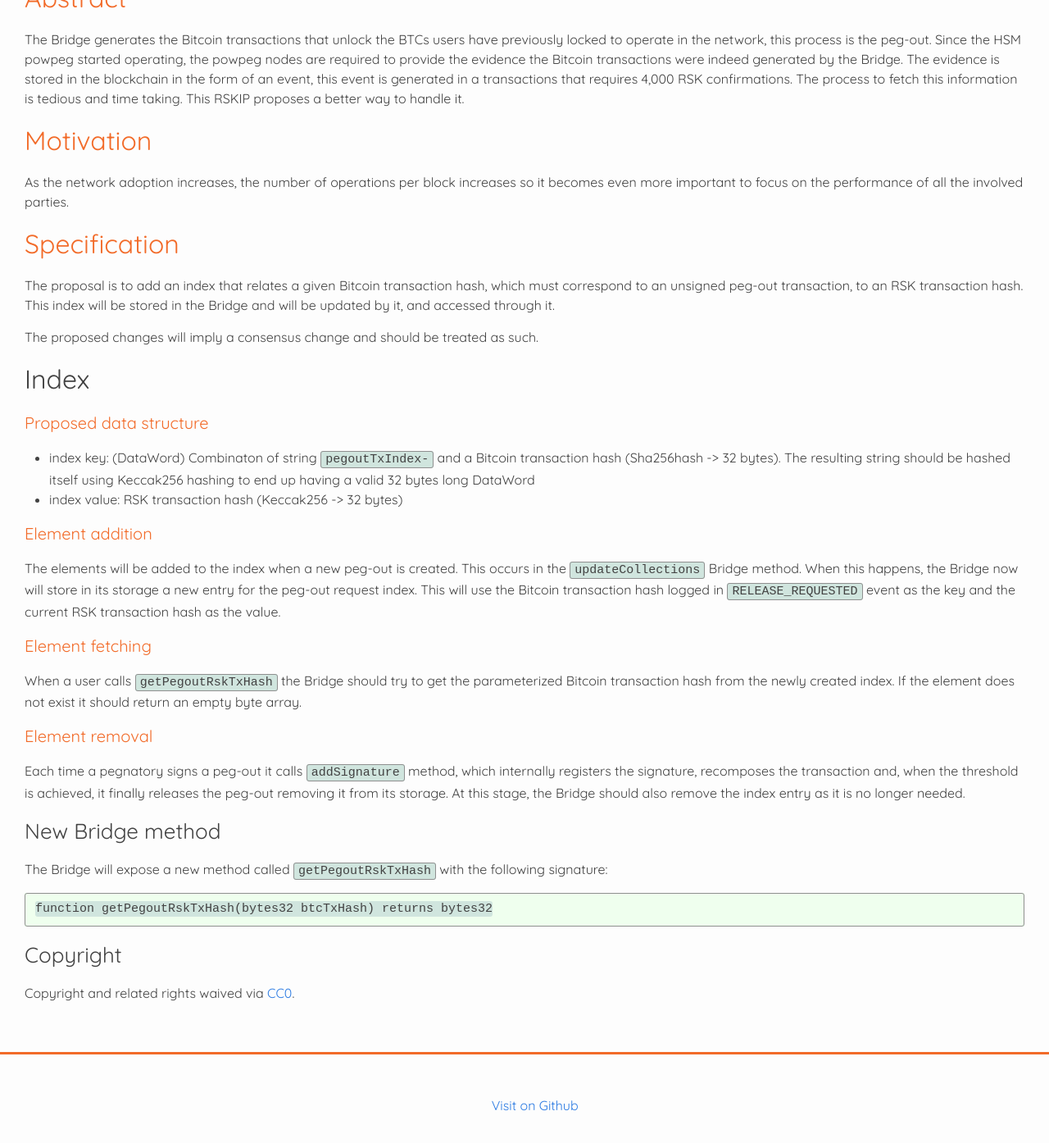
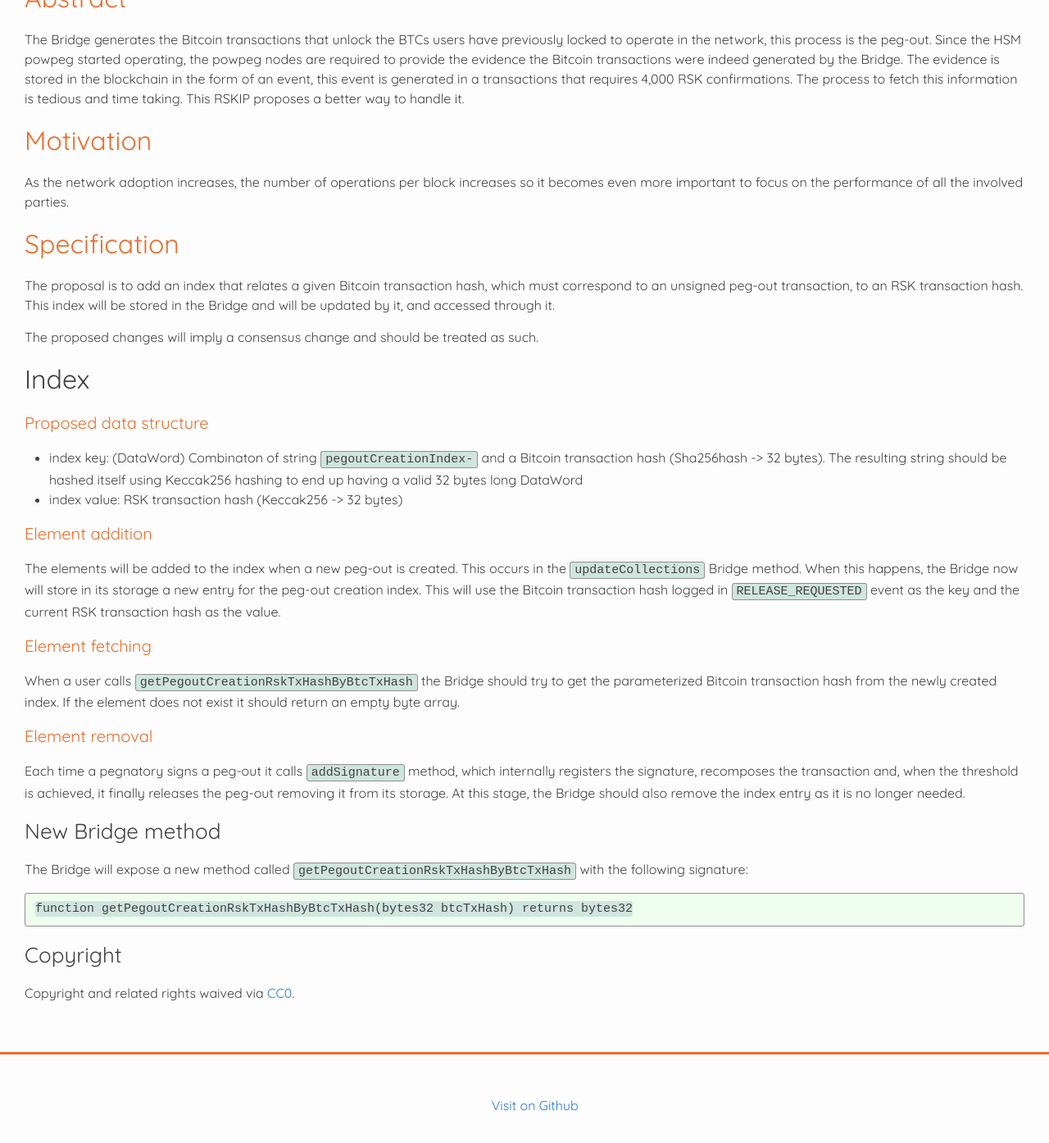
Before and after one commit to rsksmart/RSKIPs, a Jekyll site: the page built from IPs/RSKIP298.md, in a window 1280 px wide and 1400 px high, scrolled down 687 px. Shown: the top 1394 px of the window at 82% size. Built offline with Jekyll 4.4.1, drawn with Linux system fonts in a browser that asks for light colours; our own code applies the rules of GitHub Pages for plain Markdown files; some of the changed text lies outside the part shown.

Commit message:
Update RSKIP298 changing bridge method name to getPegoutCreationRskTxHashByBtcTxHash which is the final proposed name that the team agreed on for the new method.
Change title, index name, and all references of pegout-request-index to pegout-creation-index

````diff
--- a/IPs/RSKIP298.md
+++ b/IPs/RSKIP298.md
@@ -1,14 +1,14 @@
-# Bridge peg-out request index
+# Bridge peg-out creation index
 
-|RSKIP          |298           |
-| :------------ |:-------------|
-|**Title**      |Bridge peg-out request index |
-|**Created**    |18-APR-22 |
-|**Author**     |JD |
-|**Purpose**    |Sca |
-|**Layer**      |Core |
-|**Complexity** |2 |
-|**Status**     |Draft |
+|RSKIP          | 298                           |
+| :------------ |:------------------------------|
+|**Title**      | Bridge peg-out creation index |
+|**Created**    | 18-APR-22                     |
+|**Author**     | JD                            |
+|**Purpose**    | Sca                           |
+|**Layer**      | Core                          |
+|**Complexity** | 2                             |
+|**Status**     | Draft                         |
 
 ## Abstract
 
@@ -33,17 +33,17 @@ The proposed changes will imply a consensus change and should be treated as such
 
 #### Proposed data structure
 
-- index key: (DataWord) Combinaton of string `pegoutTxIndex-` and a Bitcoin transaction hash (Sha256hash -> 32 bytes). The resulting string should be hashed itself using Keccak256 hashing to end up having a valid 32 bytes long DataWord
+- index key: (DataWord) Combinaton of string `pegoutCreationIndex-` and a Bitcoin transaction hash (Sha256hash -> 32 bytes). The resulting string should be hashed itself using Keccak256 hashing to end up having a valid 32 bytes long DataWord
 - index value: RSK transaction hash (Keccak256 -> 32 bytes)
 
 #### Element addition
 
 The elements will be added to the index when a new peg-out is created. This occurs in the `updateCollections` Bridge method.
-When this happens, the Bridge now will store in its storage a new entry for the peg-out request index. This will use the Bitcoin transaction hash logged in `RELEASE_REQUESTED` event as the key and the current RSK transaction hash as the value.
+When this happens, the Bridge now will store in its storage a new entry for the peg-out creation index. This will use the Bitcoin transaction hash logged in `RELEASE_REQUESTED` event as the key and the current RSK transaction hash as the value.
 
 #### Element fetching
 
-When a user calls `getPegoutRskTxHash` the Bridge should try to get the parameterized Bitcoin transaction hash from the newly created index.
+When a user calls `getPegoutCreationRskTxHashByBtcTxHash` the Bridge should try to get the parameterized Bitcoin transaction hash from the newly created index.
 If the element does not exist it should return an empty byte array.
 
 #### Element removal
@@ -53,10 +53,10 @@ At this stage, the Bridge should also remove the index entry as it is no longer
 
 ### New Bridge method
 
-The Bridge will expose a new method called `getPegoutRskTxHash` with the following signature:
+The Bridge will expose a new method called `getPegoutCreationRskTxHashByBtcTxHash` with the following signature:
 
 ```
-function getPegoutRskTxHash(bytes32 btcTxHash) returns bytes32
+function getPegoutCreationRskTxHashByBtcTxHash(bytes32 btcTxHash) returns bytes32
 ```
 
 ### Copyright
````
Also changed, not shown: README.md.
